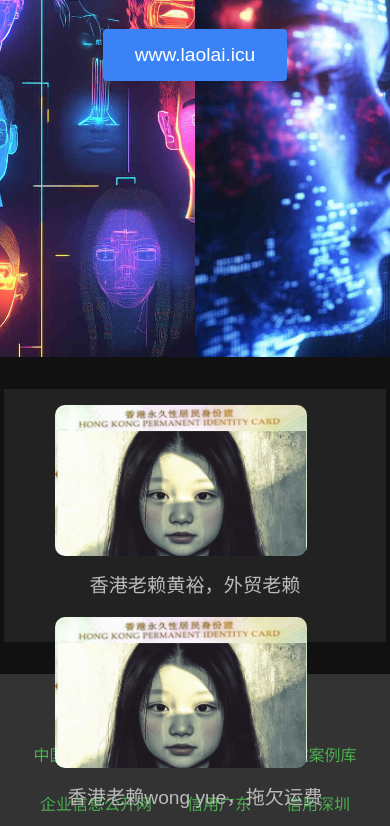
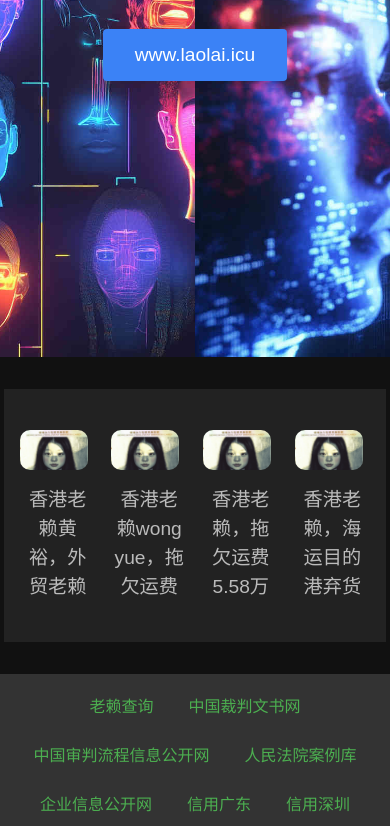
Before and after one commit to jevonice/laolai, a plain HTML site: page index.html in a window 390 px wide. Shown: the part 487-1313 px from the top of the page. Drawn offline with nearby package versions, Linux system fonts and the light colour scheme.

Commit message:
Update index.html

```diff
--- a/index.html
+++ b/index.html
@@ -123,22 +123,38 @@
     margin: 2rem 0;
 }
 
+/* 广告项 */
 .ad-item {
     text-align: center;
-            max-width: 1200px
-            width: 20%;
+    max-width: 1160px;
+    width: 20%; /* 默认情况下，每个广告项占据 20% */
 }
 
+/* 图片样式 */
 .ad-item img {
     width: 90%;
     border-radius: 10px;
 }
 
+/* 描述文本样式 */
 .ad-description {
     margin-top: 1rem;
     font-size: 1.2rem;
     color: #bbb;
 }
+
+/* 针对小屏幕设备（如手机）调整样式 */
+@media (max-width: 768px) {
+    .ad-section {
+        flex-wrap: nowrap; /* 防止换行 */
+        justify-content: space-between; /* 确保广告项之间有间距 */
+    }
+
+    .ad-item {
+        width: 25%; /* 小屏幕下每个广告项占据 25% 宽度，确保四个广告项在同一行 */
+    }
+}
+
         /* 友情链接部分样式 */
         .friend-links {
             background-color: #333;
```
Lines whose indentation alone changed are shown as unchanged.
